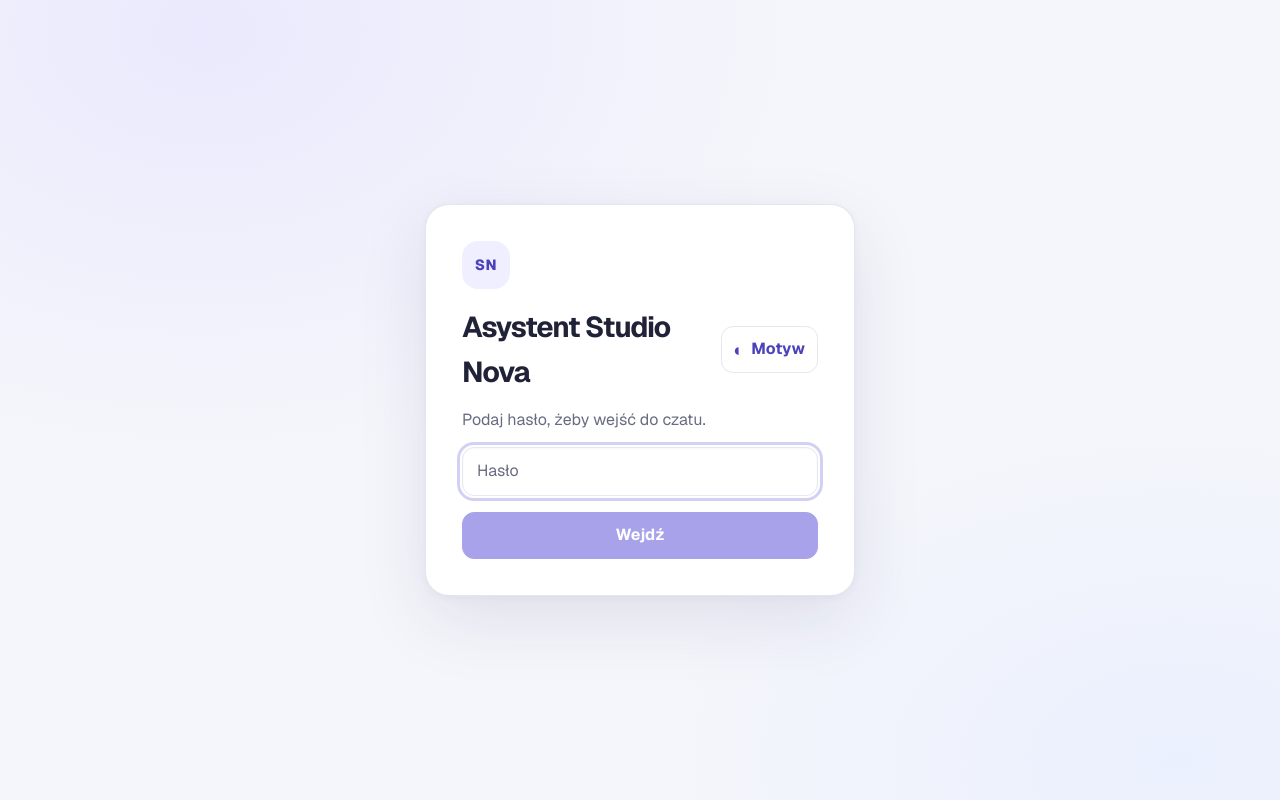
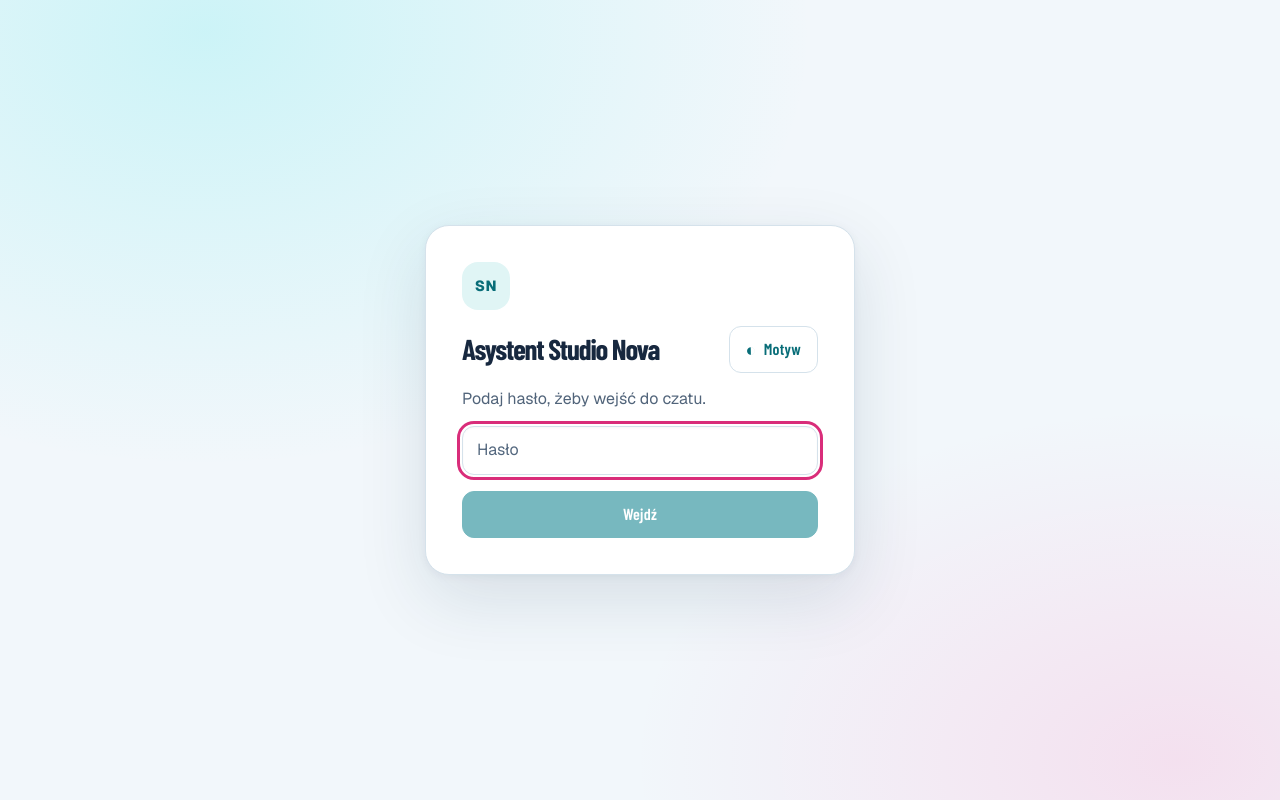
Before and after one commit to ivijan/laba-agent, a Next.js app: page / in a window 1280 px wide. Built offline with nearby package versions, Linux system fonts and the light colour scheme; no server answers.

Commit message:
lesson 4 - add new theme style

```diff
--- a/app/globals.css
+++ b/app/globals.css
@@ -1,80 +1,101 @@
 :root {
   color-scheme: light;
-  --bg: #f5f6fb;
+  --bg: #f2f7fb;
   --card: #ffffff;
   --input-bg: #ffffff;
-  --panel-bg: #fafaff;
-  --assistant-bg: #f8f8fc;
-  --text: #202238;
-  --muted: #696c81;
-  --accent: #6257d9;
-  --accent-dark: #4b42bc;
-  --accent-soft: #f0efff;
-  --border: #e6e7f0;
-  --card-border: rgb(226 227 239 / 90%);
-  --tag-bg: #f0efff;
-  --tag-border: #dedcff;
-  --tag-text: #5148b5;
-  --chip-text: #4c4d63;
-  --placeholder: #696c81;
-  --hover-border: #c9c5ff;
-  --error: #b93848;
-  --glow-one: rgb(226 224 255 / 58%);
-  --glow-two: rgb(230 237 255 / 68%);
-  --shadow: 0 24px 70px rgb(38 34 87 / 10%), 0 2px 8px rgb(38 34 87 / 4%);
+  --panel-bg: #edf4f8;
+  --assistant-bg: #f5f9fc;
+  --text: #17283f;
+  --muted: #51647a;
+  --accent: #087e8b;
+  --accent-dark: #086d78;
+  --accent-hover: #07646e;
+  --action-text: #ffffff;
+  --user-bg: #087e8b;
+  --user-text: #ffffff;
+  --accent-soft: #e0f5f5;
+  --border: #d5e2eb;
+  --card-border: #d5e2eb;
+  --tag-bg: #ffebf4;
+  --tag-border: #f3bfd7;
+  --tag-text: #8b1c54;
+  --chip-text: #34475e;
+  --placeholder: #53677e;
+  --hover-border: #83c8d0;
+  --focus: #d92d7a;
+  --brand-start: #087e8b;
+  --brand-end: #d92d7a;
+  --error: #a6293e;
+  --glow-one: rgb(53 230 232 / 20%);
+  --glow-two: rgb(255 85 165 / 14%);
+  --shadow: 0 24px 70px rgb(16 46 70 / 12%), 0 2px 8px rgb(16 46 70 / 5%);
 }
 
 :root[data-theme="dark"] {
   color-scheme: dark;
-  --bg: #11121a;
-  --card: #1b1c27;
-  --input-bg: #22232f;
-  --panel-bg: #20212e;
-  --assistant-bg: #232430;
-  --text: #f2f1fb;
-  --muted: #b9bacb;
-  --accent: #6257d9;
-  --accent-dark: #c0baff;
-  --accent-soft: #2a2746;
-  --border: #3a3b4b;
-  --card-border: #333442;
-  --tag-bg: #2d294c;
-  --tag-border: #514b7e;
-  --tag-text: #d2ceff;
-  --chip-text: #e1e0ed;
-  --placeholder: #b4b5c5;
-  --hover-border: #746bc0;
-  --error: #ff9aa3;
-  --glow-one: rgb(86 74 165 / 18%);
-  --glow-two: rgb(47 66 128 / 18%);
-  --shadow: 0 24px 70px rgb(0 0 0 / 36%), 0 2px 8px rgb(0 0 0 / 20%);
+  --bg: #101522;
+  --card: #1b2340;
+  --input-bg: #151c32;
+  --panel-bg: #171f38;
+  --assistant-bg: #202945;
+  --text: #f5f4ff;
+  --muted: #c1cbe0;
+  --accent: #35e6e8;
+  --accent-dark: #35e6e8;
+  --accent-hover: #67f0f0;
+  --action-text: #101522;
+  --user-bg: #ff55a5;
+  --user-text: #101522;
+  --accent-soft: #26334e;
+  --border: #3a4964;
+  --card-border: #35435d;
+  --tag-bg: #40243f;
+  --tag-border: #754067;
+  --tag-text: #ffacd2;
+  --chip-text: #e6eafa;
+  --placeholder: #b8c4dc;
+  --hover-border: #58d7dc;
+  --focus: #ff55a5;
+  --brand-start: #35e6e8;
+  --brand-end: #ff55a5;
+  --error: #ff9aa9;
+  --glow-one: rgb(53 230 232 / 12%);
+  --glow-two: rgb(255 85 165 / 11%);
+  --shadow: 0 24px 70px rgb(0 0 0 / 42%), 0 2px 8px rgb(0 0 0 / 22%);
 }
 
 @media (prefers-color-scheme: dark) {
   :root:not([data-theme="light"]) {
     color-scheme: dark;
-    --bg: #11121a;
-    --card: #1b1c27;
-    --input-bg: #22232f;
-    --panel-bg: #20212e;
-    --assistant-bg: #232430;
-    --text: #f2f1fb;
-    --muted: #b9bacb;
-    --accent: #6257d9;
-    --accent-dark: #c0baff;
-    --accent-soft: #2a2746;
-    --border: #3a3b4b;
-    --card-border: #333442;
-    --tag-bg: #2d294c;
-    --tag-border: #514b7e;
-    --tag-text: #d2ceff;
-    --chip-text: #e1e0ed;
-    --placeholder: #b4b5c5;
-    --hover-border: #746bc0;
-    --error: #ff9aa3;
-    --glow-one: rgb(86 74 165 / 18%);
-    --glow-two: rgb(47 66 128 / 18%);
-    --shadow: 0 24px 70px rgb(0 0 0 / 36%), 0 2px 8px rgb(0 0 0 / 20%);
+    --bg: #101522;
+    --card: #1b2340;
+    --input-bg: #151c32;
+    --panel-bg: #171f38;
+    --assistant-bg: #202945;
+    --text: #f5f4ff;
+    --muted: #c1cbe0;
+    --accent: #35e6e8;
+    --accent-dark: #35e6e8;
+    --accent-hover: #67f0f0;
+    --action-text: #101522;
+    --user-bg: #ff55a5;
+    --user-text: #101522;
+    --accent-soft: #26334e;
+    --border: #3a4964;
+    --card-border: #35435d;
+    --tag-bg: #40243f;
+    --tag-border: #754067;
+    --tag-text: #ffacd2;
+    --chip-text: #e6eafa;
+    --placeholder: #b8c4dc;
+    --hover-border: #58d7dc;
+    --focus: #ff55a5;
+    --brand-start: #35e6e8;
+    --brand-end: #ff55a5;
+    --error: #ff9aa9;
+    --glow-one: rgb(53 230 232 / 12%);
+    --glow-two: rgb(255 85 165 / 11%);
+    --shadow: 0 24px 70px rgb(0 0 0 / 42%), 0 2px 8px rgb(0 0 0 / 22%);
   }
 }
 
@@ -109,23 +130,25 @@ button {
   border: 1px solid var(--accent);
   border-radius: 12px;
   background: var(--accent);
-  color: #fff;
-  font-weight: 650;
+  color: var(--action-text);
+  font-family: var(--font-barlow-condensed), sans-serif;
+  font-weight: 600;
+  letter-spacing: 0.015em;
   cursor: pointer;
   transition: background 140ms ease, border-color 140ms ease, transform 140ms ease, box-shadow 140ms ease;
 }
 
 button:hover:not(:disabled) {
-  border-color: var(--accent-dark);
-  background: var(--accent-dark);
-  box-shadow: 0 5px 14px rgb(98 87 217 / 18%);
+  border-color: var(--accent-hover);
+  background: var(--accent-hover);
+  box-shadow: 0 5px 14px rgb(53 230 232 / 18%);
   transform: translateY(-1px);
 }
 
 button:focus-visible,
 a:focus-visible,
 input:focus-visible {
-  outline: 3px solid rgb(98 87 217 / 28%);
+  outline: 3px solid var(--focus);
   outline-offset: 2px;
 }
 
@@ -247,11 +270,13 @@ input::placeholder {
 h1 {
   font-size: 1.35rem;
   letter-spacing: -0.035em;
+  font-family: var(--font-barlow-condensed), sans-serif;
 }
 
 h2 {
   margin: 0 0 10px;
   font-size: 1rem;
+  font-family: var(--font-barlow-condensed), sans-serif;
 }
 
 .muted {
@@ -299,11 +324,12 @@ h2 {
   display: grid;
   place-items: center;
   border-radius: 16px;
-  background: linear-gradient(145deg, #756bea, #5549c9);
-  color: #fff;
+  background: linear-gradient(145deg, var(--brand-start), var(--brand-end));
+  color: var(--action-text);
+  font-family: var(--font-barlow-condensed), sans-serif;
   font-size: 1.05rem;
   font-weight: 800;
-  box-shadow: 0 6px 14px rgb(98 87 217 / 22%);
+  box-shadow: 0 6px 14px rgb(53 230 232 / 22%);
 }
 
 .brand-copy {
@@ -362,8 +388,8 @@ h2 {
 .message.user {
   align-self: flex-end;
   border-bottom-right-radius: 7px;
-  background: var(--accent);
-  color: #fff;
+  background: var(--user-bg);
+  color: var(--user-text);
 }
 
 .message.assistant {
@@ -374,7 +400,7 @@ h2 {
 }
 
 .message.user .small {
-  color: #fff;
+  color: var(--user-text);
 }
 
 .composer {
@@ -457,7 +483,8 @@ h2 {
   background: var(--tag-bg);
   color: var(--tag-text);
   font-size: 0.74rem;
-  font-weight: 650;
+  font-family: var(--font-barlow-condensed), sans-serif;
+  font-weight: 700;
   line-height: 1.5;
 }
 
--- a/app/layout.tsx
+++ b/app/layout.tsx
@@ -1,5 +1,5 @@
 import type { Metadata } from "next";
-import { Geist, Geist_Mono } from "next/font/google";
+import { Barlow_Condensed, Geist, Geist_Mono } from "next/font/google";
 import { ThemeProvider } from "./components/ThemeProvider";
 import "./globals.css";
 
@@ -13,6 +13,12 @@ const geistMono = Geist_Mono({
   subsets: ["latin", "latin-ext"],
 });
 
+const barlowCondensed = Barlow_Condensed({
+  variable: "--font-barlow-condensed",
+  weight: ["500", "600", "700"],
+  subsets: ["latin", "latin-ext"],
+});
+
 export const metadata: Metadata = {
   title: "Mój chatbot AI",
   description: "Projekt z kursu Agenci AI",
@@ -20,7 +26,7 @@ export const metadata: Metadata = {
 
 export default function RootLayout({ children }: LayoutProps<"/">) {
   return (
-    <html lang="pl" className={`${geistSans.variable} ${geistMono.variable}`}>
+    <html lang="pl" className={`${geistSans.variable} ${geistMono.variable} ${barlowCondensed.variable}`}>
       <body>
         <ThemeProvider>{children}</ThemeProvider>
       </body>
```
